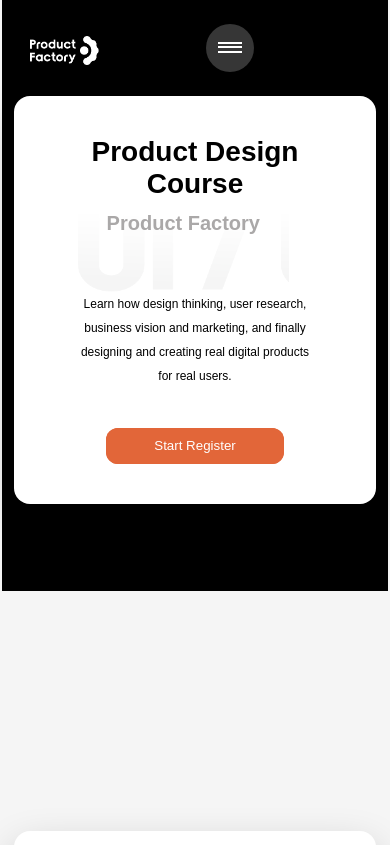
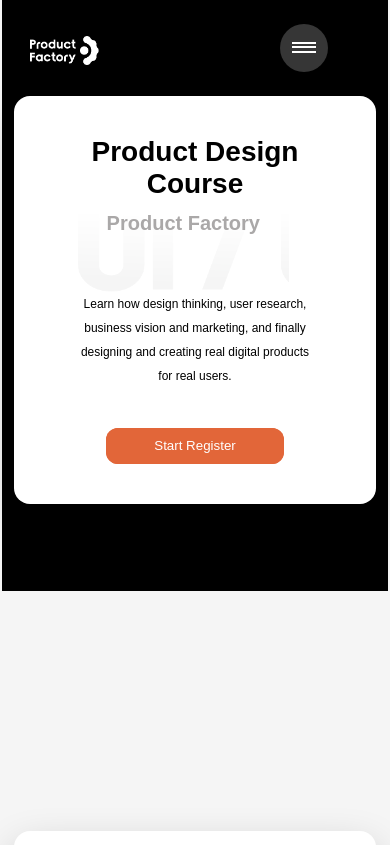
Before and after one commit to dexkode4/Product-factory-landingpage, a website: page index.html in a window 390 px wide. Shown: the top 845 px of the page. Drawn offline with Linux system fonts and the light colour scheme.

Commit message:
minor fix

```diff
--- a/sass/_footer.scss
+++ b/sass/_footer.scss
@@ -3,7 +3,7 @@
   padding: 4rem;
   @media (max-width: 37em) {
     padding: 3rem;
-    width: 100%;
+    width: 90%;
   }
   & .container {
     display: flex;
--- a/sass/_navigation.scss
+++ b/sass/_navigation.scss
@@ -17,7 +17,7 @@
     cursor: pointer;
     @media (max-width: 37em) {
       display: inline-block;
-      transform: translateX(-200%);
+      left: 35rem;
     }
   }
   &__background {
@@ -33,7 +33,7 @@
     transition: transform 0.8s cubic-bezier(0.86, 0, 0.07, 1);
     @media (max-width: 37em) {
       display: inline-block;
-      transform: translateX(-200%);
+      left: 35rem;
     }
   }
   &__nav {
```
Also changed, not shown: css/style.css.
